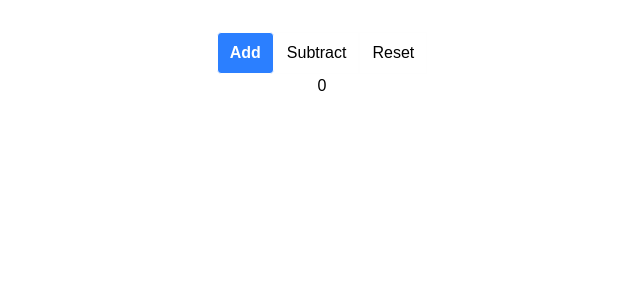
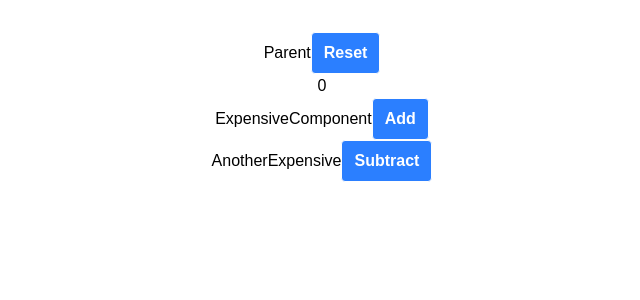
Before and after one commit to praveesh91/javscript-coding-questions, a React (Vite) app in the folder react/my-react-app/: page / in a window 1280 px wide. Shown: the top 300 px of the page, without its empty margins (318-958 px from the left). Built offline with nearby package versions, Linux system fonts and the light colour scheme.

Commit message:
add use counter hook with optimised usecallback

```diff
--- /dev/null
+++ b/react/my-react-app/src/components/react-features/AnotherExpensive.jsx
@@ -0,0 +1,19 @@
+import React from "react";
+
+const AnotherExpensive = ({ subtract }) => {
+  console.log("AnotherExpensive");
+
+  return (
+    <div>
+      AnotherExpensive
+      <button
+        className="bg-blue-500 hover:bg-blue-700 text-white font-bold py-2 px-4 rounded"
+        onClick={subtract}
+      >
+        Subtract
+      </button>
+    </div>
+  );
+};
+
+export default React.memo(AnotherExpensive);
--- /dev/null
+++ b/react/my-react-app/src/components/react-features/ExpensiveComponent.jsx
@@ -0,0 +1,19 @@
+import React from "react";
+
+const ExpensiveComponent = ({ add }) => {
+  console.log("ExpensiveComponent");
+
+  return (
+    <div>
+      ExpensiveComponent
+      <button
+        className="bg-blue-500 hover:bg-blue-700 text-white font-bold py-2 px-4 rounded"
+        onClick={add}
+      >
+        Add
+      </button>
+    </div>
+  );
+};
+
+export default React.memo(ExpensiveComponent);
--- a/react/my-react-app/src/components/react-features/ReactFeatures.jsx
+++ b/react/my-react-app/src/components/react-features/ReactFeatures.jsx
@@ -1,20 +1,24 @@
 import React from "react";
 import useOptimisedCounter from "../../hooks/useOptimisedCounter";
+import ExpensiveComponent from "./ExpensiveComponent";
+import AnotherExpensive from "./AnotherExpensive";
 
 const ReactFeatures = () => {
   const { increment, counter, decrement, reset } = useOptimisedCounter(0);
+  console.log("Parent");
 
   return (
     <div>
+      Parent
       <button
         className="bg-blue-500 hover:bg-blue-700 text-white font-bold py-2 px-4 rounded"
-        onClick={increment}
+        onClick={reset}
       >
-        Add
+        Reset
       </button>
-      <button onClick={decrement}>Subtract</button>
-      <button onClick={reset}>Reset</button>
       <p>{counter}</p>
+      <ExpensiveComponent add={increment} />
+      <AnotherExpensive subtract={decrement} />
     </div>
   );
 };
--- a/react/my-react-app/src/hooks/useOptimisedCounter.js
+++ b/react/my-react-app/src/hooks/useOptimisedCounter.js
@@ -1,10 +1,10 @@
-import { useState } from "react";
+import { useCallback, useState } from "react";
 const useOptimisedCounter = (intitialValue = 0) => {
   const [counter, setCounter] = useState(intitialValue);
 
-  const increment = () => setCounter(counter + 1);
-  const decrement = () => setCounter(counter - 1);
-  const reset = () => setCounter(intitialValue);
+  const increment = useCallback(() => setCounter((prev) => prev + 1), []);
+  const decrement = useCallback(() => setCounter((prev) => prev - 1), []);
+  const reset = useCallback(() => setCounter(intitialValue), [intitialValue]);
 
   return { counter, setCounter, increment, decrement, reset };
 };
```
